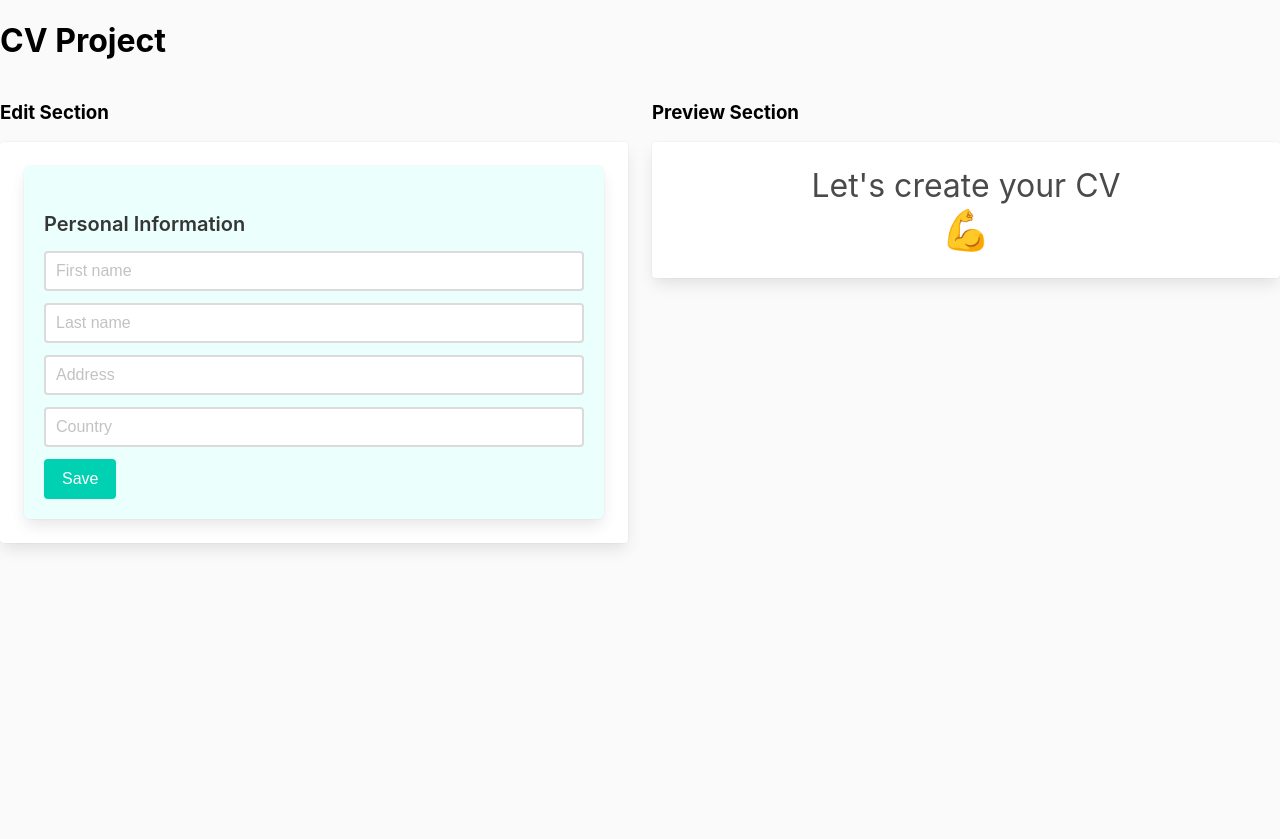
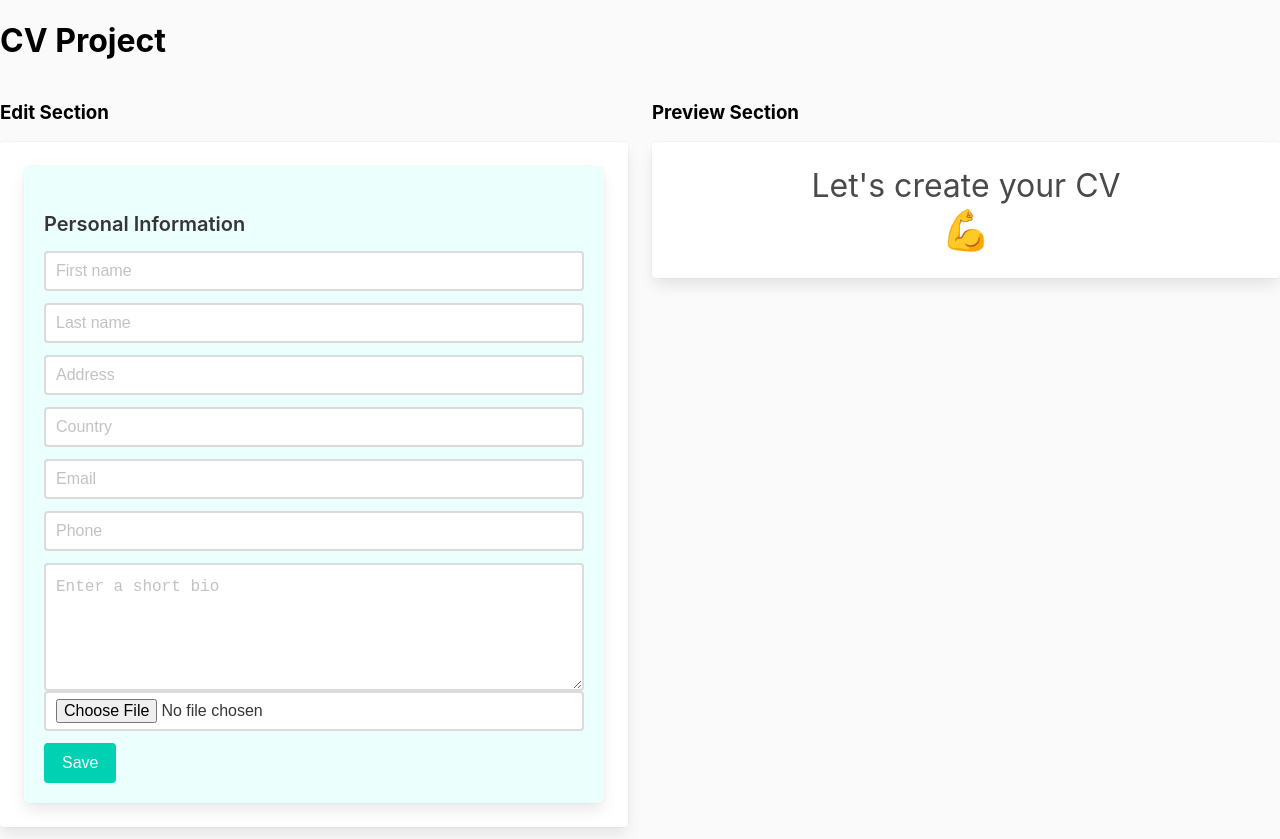
Before and after one commit to ir3ne/React-cv-project, a React (Create React App) app: page / in a window 1280 px wide. Before the commit the page ends 800 px from the top, so only its background shows below. Built offline with nearby package versions, Linux system fonts and the light colour scheme.

Commit message:
add input file

```diff
--- a/src/App.js
+++ b/src/App.js
@@ -12,7 +12,11 @@ class App extends Component {
         firstName: undefined,
         lastName: undefined,
         address: undefined,
-        country: undefined
+        country: undefined,
+        email: undefined,
+        phone: undefined,
+        biography: undefined,
+        photo: undefined
       }
     }
 
@@ -39,12 +43,21 @@ class App extends Component {
     this.setState({
       personalInformation: editPersonal
     });
+
+    if(e.target.files && e.target.files[0]) {
+      let img = e.target.files[0];
+      this.setState({
+        personalInformation: {
+          photo: URL.createObjectURL(img)
+        }
+      })
+    }
     console.log(this.state.personalInformation);
     return this.state.personalInformation;
   }
 
   render() {
-    const { firstName, lastName, address, country } = this.state.personalInformation;
+    const { firstName, lastName, address, country, email, phone, biography, photo } = this.state.personalInformation;
     return (
     <div className="container is-fullhd">
       <h1>CV Project</h1>
@@ -71,8 +84,12 @@ class App extends Component {
                   </div>
                   :
                   <div>
-                    <h2 class="title is-2">{firstName} {lastName}</h2>
-                    <h6 class="subtitle is-6 has-text-grey">{address}{country && `, ${country}`}</h6>
+                    <h2 className="title is-2">{firstName} {lastName}</h2>
+                    <h6 className="subtitle is-6 has-text-grey">{address}{country && `, ${country}`}</h6>
+                    <div>{email}</div>
+                    <div>{phone}</div>
+                    <div>{biography}</div>
+                    <div><img style={{width: '300px', height: 'auto'}} src={photo} alt="" /></div>
                   </div>
                 }
               </div>
--- a/src/components/Input.js
+++ b/src/components/Input.js
@@ -9,7 +9,6 @@ const Input = (props) => {
           name={props.name}
           type={props.type}
           placeholder={props.placeholder}
-          value={props.value}
           pattern={props.type === 'tel' ? '[0-9]{3}-[0-9]{3}-[0-9]{4}' : null}
           onChange={props.handleChange}
         />
--- a/src/components/PersonalInformationForm.js
+++ b/src/components/PersonalInformationForm.js
@@ -1,5 +1,6 @@
 import React from 'react';
 import Input from './Input';
+import Textarea from './Textarea';
 import Button from './Button';
 
 const personalInfoFields = {
@@ -22,11 +23,29 @@ const personalInfoFields = {
     name: 'country',
     type: 'text',
     placeholder: 'Country'
+  },
+  email: {
+    name: 'email',
+    type: 'email',
+    placeholder: 'Email'
+  },
+  phone: {
+    name: 'phone',
+    type: 'tel',
+    placeholder: 'Phone'
+  },
+  biography: {
+    name: 'biography',
+    placeholder: 'Enter a short bio'
+  },
+  photo: {
+    name: 'photo',
+    type: 'file'
   }
 }
 
 const PersonalInformationForm = (props) => {
-  const { firstName, lastName, address, country } = personalInfoFields;
+  const { firstName, lastName, address, country, email, phone, biography, photo } = personalInfoFields;
   return (
     <form className="box has-background-primary-light">
       <h4>Personal Information</h4>
@@ -50,10 +69,24 @@ const PersonalInformationForm = (props) => {
         name={country.name}
         placeholder={country.placeholder}
         handleChange={props.handleChange} />
-
-      {/* <Input type="text" text="Country" />
-      <Input type="email" text="Email" />
-      <Input type="tel" text="Phone" /> */}
+      <Input
+        type={email.type}
+        name={email.name}
+        placeholder={email.placeholder}
+        handleChange={props.handleChange} />
+      <Input
+        type={phone.type}
+        name={phone.name}
+        placeholder={phone.placeholder}
+        handleChange={props.handleChange} />
+      <Textarea
+        name={biography.name}
+        placeholder={biography.placeholder}
+        handleChange={props.handleChange} />
+      <Input
+        type={photo.type}
+        name={photo.name}
+        handleChange={props.handleChange} />
       <Button text="Save" />
     </form>
   );
--- /dev/null
+++ b/src/components/Textarea.js
@@ -0,0 +1,14 @@
+import React from 'react';
+
+const Textarea = (props) => {
+  return (
+    <textarea
+      className="textarea"
+      name={props.name}
+      placeholder={props.placeholder}
+      onChange={props.handleChange}
+    ></textarea>
+  );
+}
+
+export default Textarea;
```
